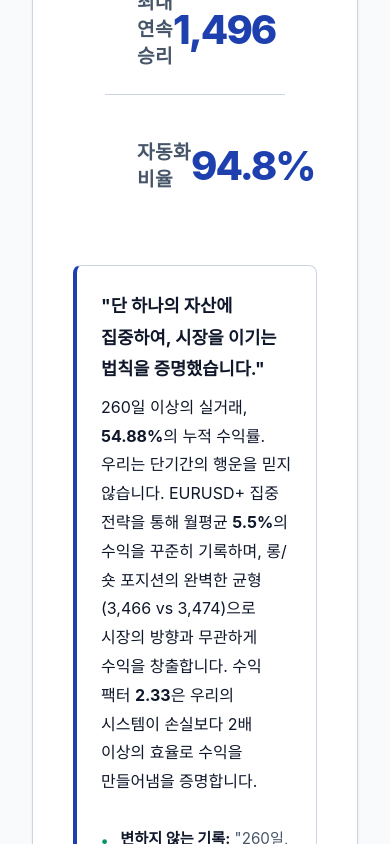
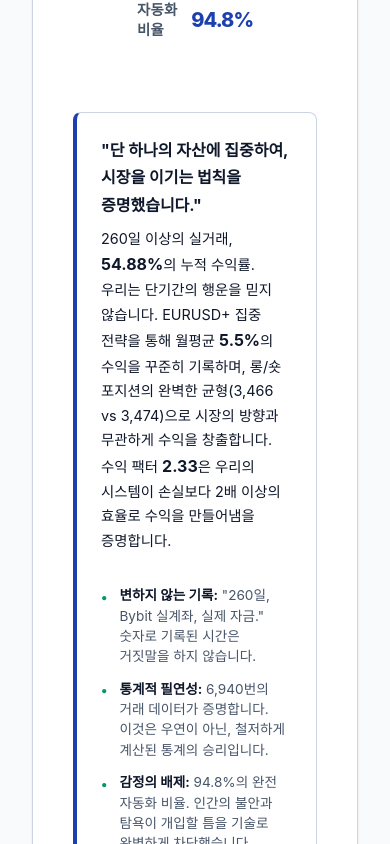
Before and after one commit to dgpark0617/skynet-, a Next.js app: page / in a window 390 px wide. Shown: the part 5620-6464 px from the top of the page. Built offline with nearby package versions, Linux system fonts and the light colour scheme; no server answers.

Commit message:
Reduce mobile font size for performance metrics: halve stat-value font size on mobile for better readability

```diff
--- a/src/app/globals.css
+++ b/src/app/globals.css
@@ -387,8 +387,34 @@ footer p {
   }
 
   .performance-highlight p {
+    font-size: 0.9rem !important;
+    line-height: 1.7 !important;
+  }
+
+  .performance-highlight p strong {
     font-size: 1rem !important;
-    line-height: 1.8 !important;
+  }
+
+  .performance-highlight > div {
+    font-size: 0.85rem !important;
+  }
+
+  /* 성과 지표 숫자 모바일 조정 (절반 크기) */
+  .stat-value {
+    font-size: 1.25rem !important;
+  }
+
+  .stat-label {
+    font-size: 0.9rem !important;
+  }
+
+  /* 성과 지표 박스 패딩 모바일 조정 */
+  .glass-card > div[style*="padding: '3rem'"] {
+    padding: 2rem 1rem !important;
+  }
+
+  .glass-card > div[style*="padding: '3rem'"] > div[style*="padding: '1.5rem 2rem'"] {
+    padding: 1rem 1.5rem !important;
   }
 
   /* CTA 섹션 모바일 패딩 조정 */
```
